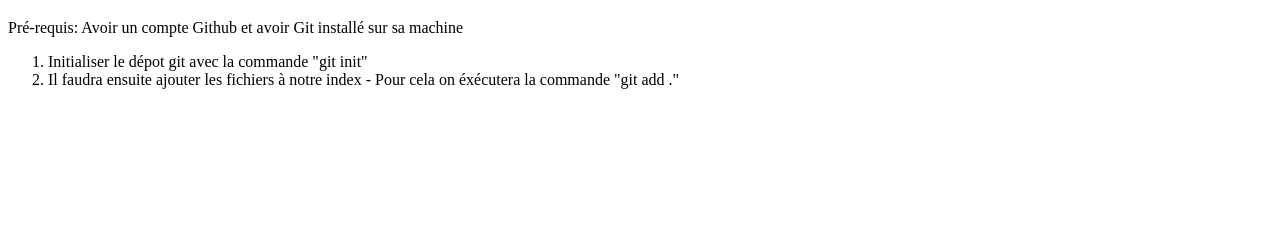
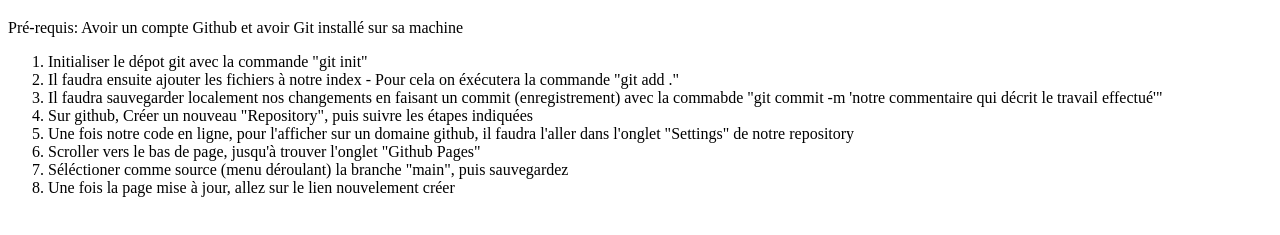
Before and after one commit to FabioReact/exemple-deploiement, a plain HTML site: page index.html in a window 1280 px wide. Shown: the part 61-296 px from the top of the page. Drawn offline with Linux system fonts and the light colour scheme.

Commit message:
Ajout nouvelles instructions

```diff
--- a/index.html
+++ b/index.html
@@ -11,6 +11,12 @@
 	<ol>
 		<li>Initialiser le dépot git avec la commande "git init"</li>
 		<li>Il faudra ensuite ajouter les fichiers à notre index - Pour cela on éxécutera la commande "git add ."</li>
+		<li>Il faudra sauvegarder localement nos changements en faisant un commit (enregistrement) avec la commabde "git commit -m 'notre commentaire qui décrit le travail effectué'"</li>
+		<li>Sur github, Créer un nouveau "Repository", puis suivre les étapes indiquées</li>
+		<li>Une fois notre code en ligne, pour l'afficher sur un domaine github, il faudra l'aller dans l'onglet "Settings" de notre repository</li>
+		<li>Scroller vers le bas de page, jusqu'à trouver l'onglet "Github Pages"</li>
+		<li>Séléctioner comme source (menu déroulant) la branche "main", puis sauvegardez</li>
+		<li>Une fois la page mise à jour, allez sur le lien nouvelement créer</li>
 	</ol>
 </body>
 </html>
```
